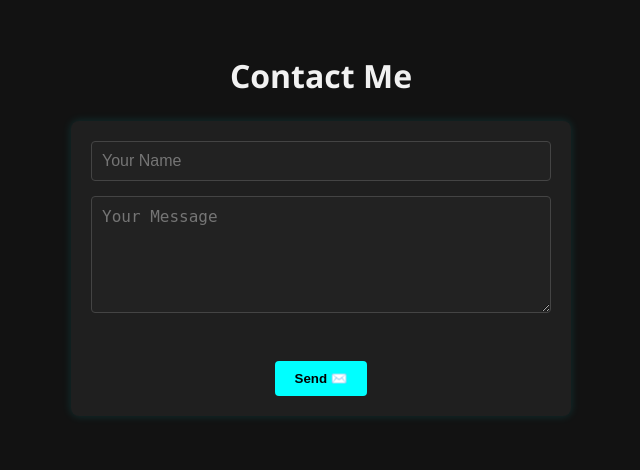
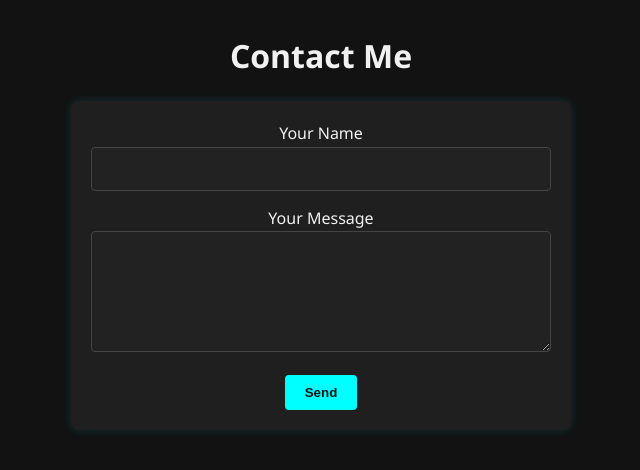
Before and after one commit to shoryaG19/flask-website1, a Flask app: page /contact in a window 1280 px wide. Shown: the part 81-551 px from the top of the page, without its empty margins (319-959 px from the left). Run offline with Flask 3, Linux system fonts and the light colour scheme.

Commit message:
Update contact.html

```diff
--- a/templates/contact.html
+++ b/templates/contact.html
@@ -7,6 +7,7 @@
     <link rel="stylesheet" href="{{ url_for('static', filename='style.css') }}">
 </head>
 <body>
+
     <!-- Navbar -->
     <nav class="navbar">
         <a href="{{ url_for('home') }}">🏠 Home</a>
@@ -15,25 +16,37 @@
         <a href="{{ url_for('projects') }}">💼 Projects</a>
     </nav>
 
-    <!-- Page Content -->
-    <div class="container" style="padding: 50px; text-align: center;">
+    <!-- Flash Messages -->
+    {% with messages = get_flashed_messages(with_categories=true) %}
+        {% if messages %}
+            {% for category, message in messages %}
+                <div class="flash {{ category }}">
+                    {{ message }}
+                </div>
+            {% endfor %}
+        {% endif %}
+    {% endwith %}
+
+    <!-- Contact Form -->
+    <div class="container">
         <h1>Contact Me</h1>
 
-        <!-- Flash messages -->
-        {% with messages = get_flashed_messages(with_categories=true) %}
-            {% if messages %}
-                {% for category, message in messages %}
-                    <div class="flash {{ category }}">{{ message }}</div>
-                {% endfor %}
-            {% endif %}
-        {% endwith %}
+        <form method="POST" action="{{ url_for('contact') }}">
+            {{ form.hidden_tag() }}
 
-        <!-- Contact Form -->
-        <form method="POST" action="{{ url_for('submit') }}" style="max-width: 500px; margin: auto;">
-            <input type="text" name="name" placeholder="Your Name" required style="width: 100%; padding: 10px; margin-bottom: 15px;"><br>
-            <textarea name="message" placeholder="Your Message" rows="5" required style="width: 100%; padding: 10px;"></textarea><br><br>
-            <button type="submit" style="padding: 10px 20px; background-color: cyan; color: black; font-weight: bold;">Send ✉️</button>
+            <div class="form-group">
+                {{ form.name.label }}<br>
+                {{ form.name(size=40) }}
+            </div>
+
+            <div class="form-group">
+                {{ form.message.label }}<br>
+                {{ form.message(rows=5, cols=40) }}
+            </div>
+
+            <button type="submit">Send</button>
         </form>
     </div>
+
 </body>
 </html>
```
